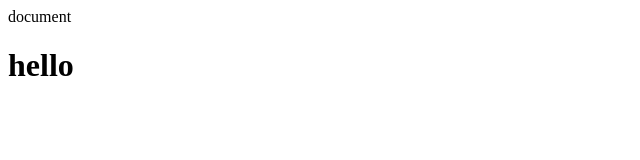
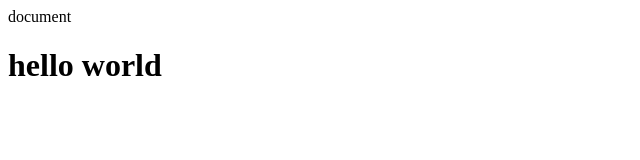
Before and after one commit to Mosnaf03/git-tutorial, a plain HTML site: page index.html in a window 1280 px wide. Shown: the whole page, without its empty margins (0-640 px from the left). Drawn offline with Linux system fonts and the light colour scheme.

Commit message:
Update index.html

```diff
--- a/index.html
+++ b/index.html
@@ -4,6 +4,6 @@
 document
 </head>
 <body>
-<h1>hello<h1/>
+<h1>hello world<h1/>
 </body>
 </html>
```
